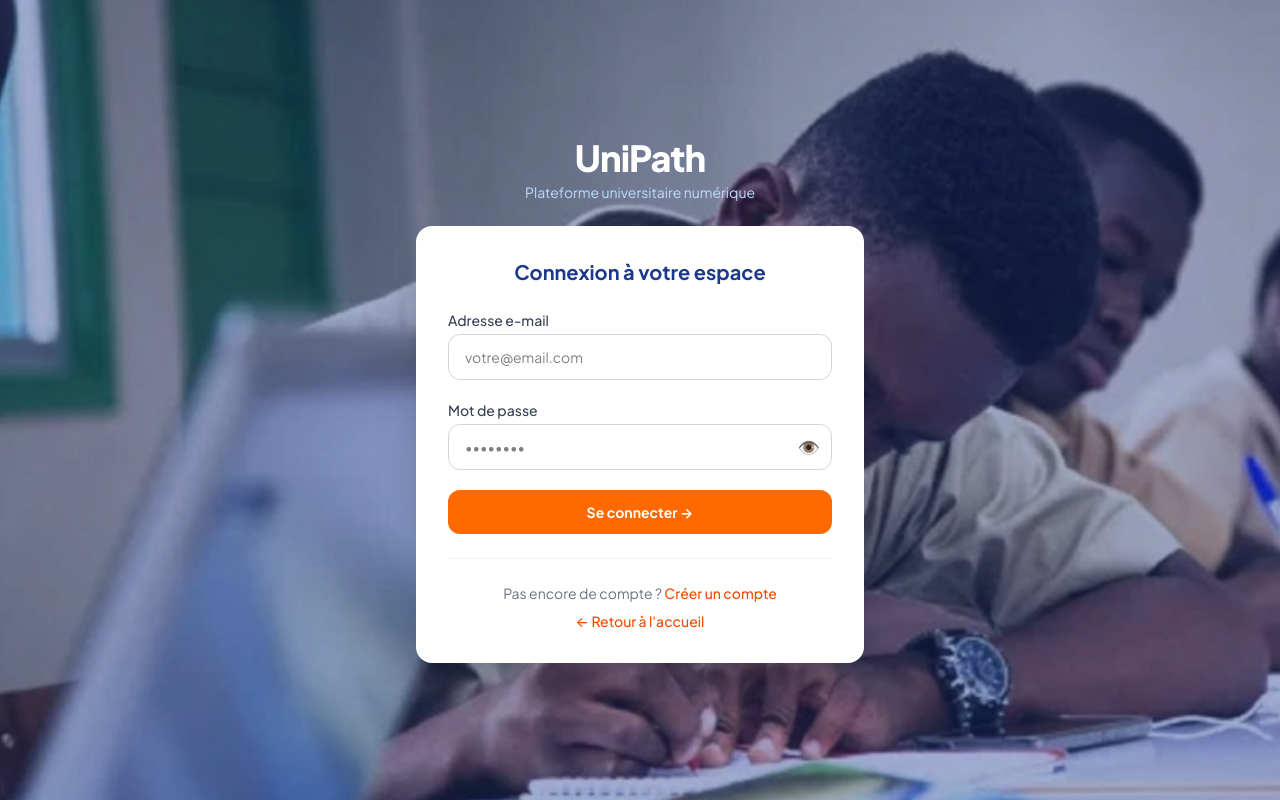
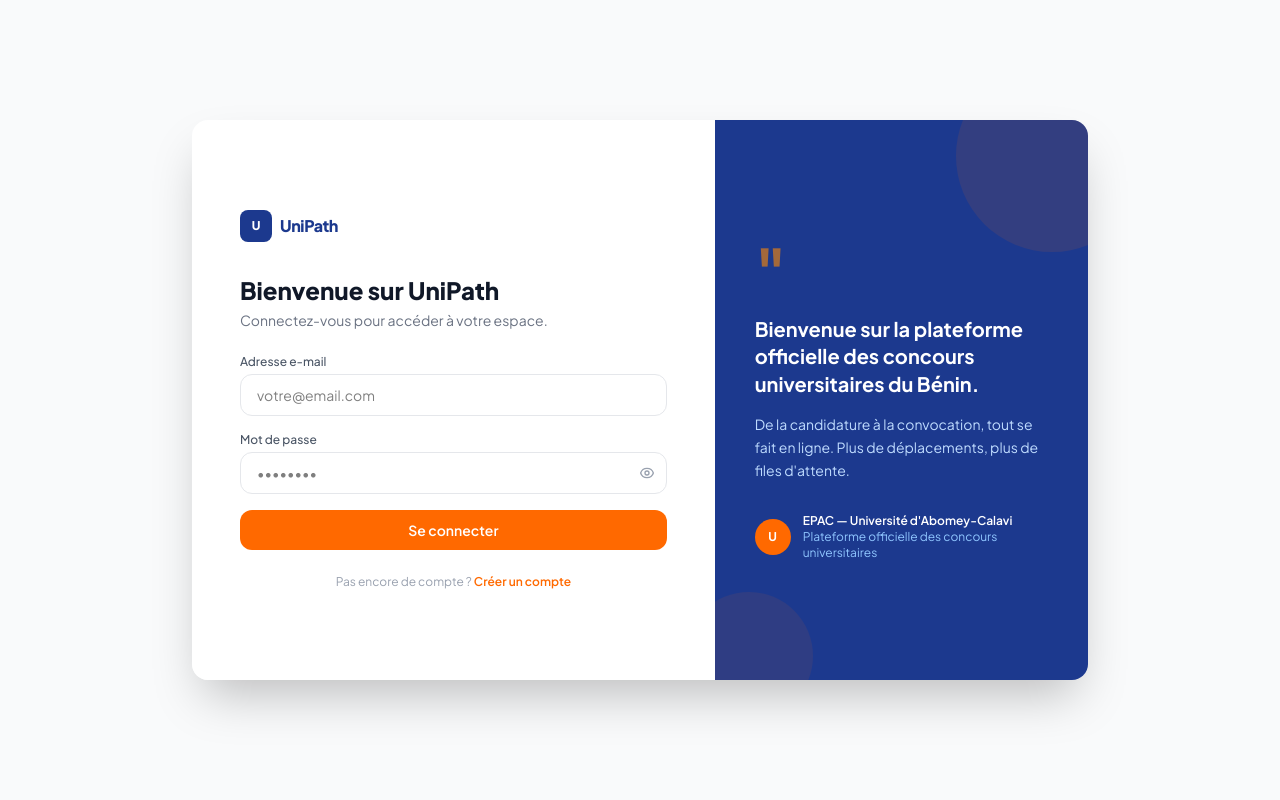
Before and after one commit to VignonCK/unipath-mvp, a React (Vite) app in the folder unipath-front/: page /login in a window 1280 px wide. Built offline with nearby package versions, Linux system fonts and the light colour scheme; no server answers.

Commit message:
feat: page Login redesignee - split screen, message bienvenue/salutations dynamique

```diff
--- a/unipath-front/src/pages/Login.jsx
+++ b/unipath-front/src/pages/Login.jsx
@@ -2,44 +2,56 @@
 import { useState } from 'react';
 import { useNavigate, useLocation } from 'react-router-dom';
 import { authService } from '../services/api';
-import bgImage from '../assets/examen-eleves.jpg';
+
+// Détecter si c'est la première visite (pas de user en localStorage)
+function estPremiereVisite() {
+  return !localStorage.getItem('user');
+}
+
+const MESSAGES = [
+  {
+    titre: "UniPath digitalise votre parcours universitaire.",
+    texte: "De la candidature à la convocation, tout se fait en ligne. Plus de déplacements, plus de files d'attente.",
+    auteur: "EPAC — Université d'Abomey-Calavi",
+    role: "Plateforme officielle des concours universitaires"
+  },
+  {
+    titre: "Vos dossiers, vos concours, votre avenir.",
+    texte: "Déposez vos pièces justificatives, suivez l'état de votre dossier en temps réel et recevez votre convocation directement sur la plateforme.",
+    auteur: "Direction Générale de l'Enseignement Supérieur",
+    role: "Bénin — Année académique 2025-2026"
+  },
+];
 
 export default function Login() {
-  const navigate = useNavigate();
-  const location = useLocation();
+  const navigate  = useNavigate();
+  const location  = useLocation();
 
-  const [email, setEmail] = useState('');
-  const [password, setPassword] = useState('');
+  const [email, setEmail]             = useState(location.state?.email || '');
+  const [password, setPassword]       = useState('');
   const [showPassword, setShowPassword] = useState(false);
-  const [loading, setLoading] = useState(false);
-  const [error, setError] = useState('');
+  const [loading, setLoading]         = useState(false);
+  const [error, setError]             = useState('');
 
   const successMessage = location.state?.message;
+  const messageType    = location.state?.type;
+
+  // Choisir le message du panneau droit
+  const premiereFois = estPremiereVisite();
+  const msg = MESSAGES[0];
 
   const handleSubmit = async (e) => {
     e.preventDefault();
     setLoading(true);
     setError('');
-
     try {
       const data = await authService.login(email, password);
-
-      // Le token et user sont déjà stockés par authService.login
-      // Rediriger selon le rôle
       const userRole = data.user?.role;
-
       switch (userRole) {
-        case 'CANDIDAT':
-          navigate('/dashboard');
-          break;
-        case 'COMMISSION':
-          navigate('/commission');
-          break;
-        case 'DGES':
-          navigate('/dges');
-          break;
-        default:
-          navigate('/dashboard');
+        case 'CANDIDAT':   navigate('/dashboard');  break;
+        case 'COMMISSION': navigate('/commission'); break;
+        case 'DGES':       navigate('/dges');       break;
+        default:           navigate('/dashboard');
       }
     } catch (err) {
       setError(err.message || 'Email ou mot de passe incorrect');
@@ -49,36 +61,32 @@ export default function Login() {
   };
 
   return (
-    <div className='min-h-screen relative flex items-center justify-center p-4'>
+    <div className='min-h-screen bg-gray-50 flex items-center justify-center p-4'>
+      <div className='w-full max-w-4xl flex rounded-2xl overflow-hidden shadow-2xl' style={{ minHeight: 560 }}>
 
-      {/* Image de fond */}
-      <img
-        src={bgImage}
-        alt='background'
-        className='absolute inset-0 w-full h-full object-cover'
-      />
-      {/* Overlay */}
-      <div className='absolute inset-0' style={{backgroundColor: 'rgba(30, 58, 138, 0.4)'}} />
-
-      {/* Carte de connexion */}
-      <div className='relative w-full max-w-md'>
+        {/* ── GAUCHE : Formulaire ── */}
+        <div className='flex-1 bg-white flex flex-col justify-center px-8 py-10 sm:px-12'>
 
           {/* Logo */}
-        <div className='text-center mb-6'>
-          <h1 className='text-4xl font-black text-white tracking-tight'>UniPath</h1>
-          <p className='text-blue-200 text-sm mt-1'>Plateforme universitaire numérique</p>
+          <div className='flex items-center gap-2 mb-8'>
+            <div className='w-8 h-8 bg-blue-900 rounded-lg flex items-center justify-center text-white text-xs font-black'>U</div>
+            <span className='text-base font-black text-blue-900 tracking-tight'>UniPath</span>
           </div>
 
-        {/* Formulaire */}
-        <div className='bg-white rounded-2xl shadow-2xl p-8'>
+          {/* Titre dynamique */}
+          <h1 className='text-2xl font-black text-gray-900 mb-1'>
+            {premiereFois ? 'Bienvenue sur UniPath' : 'Bon retour !'}
+          </h1>
+          <p className='text-gray-500 text-sm mb-6'>
+            {premiereFois
+              ? 'Connectez-vous pour accéder à votre espace.'
+              : 'Connectez-vous à votre compte.'}
+          </p>
 
-          <h2 className='text-xl font-bold text-blue-900 text-center mb-6'>
-            Connexion à votre espace
-          </h2>
-
+          {/* Message de succès / avertissement */}
           {successMessage && (
-            <div className={`px-4 py-3 rounded-lg mb-4 text-sm border ${
-              location.state?.type === 'warning'
+            <div className={`px-4 py-3 rounded-xl mb-4 text-sm border ${
+              messageType === 'warning'
                 ? 'bg-orange-50 border-orange-200 text-orange-700'
                 : 'bg-green-50 border-green-200 text-green-700'
             }`}>
@@ -86,46 +94,51 @@ export default function Login() {
             </div>
           )}
 
+          {/* Erreur */}
           {error && (
-            <div className='bg-red-50 border border-red-200 text-red-700 px-4 py-3 rounded-lg mb-4 text-sm'>
-              ❌ {error}
+            <div className='bg-red-50 border border-red-200 text-red-700 px-4 py-3 rounded-xl mb-4 text-sm'>
+              {error}
             </div>
           )}
 
-          <form onSubmit={handleSubmit} className='space-y-5'>
+          {/* Formulaire */}
+          <form onSubmit={handleSubmit} className='space-y-4'>
             <div>
-              <label className='block text-sm font-medium text-gray-700 mb-1'>
-                Adresse e-mail
-              </label>
+              <label className='block text-xs font-medium text-gray-600 mb-1'>Adresse e-mail</label>
               <input
                 type='email'
                 value={email}
-                onChange={(e) => setEmail(e.target.value)}
-                className='w-full border border-gray-300 rounded-xl px-4 py-3 focus:outline-none focus:ring-2 focus:ring-orange-500 text-sm'
+                onChange={e => setEmail(e.target.value)}
+                className='w-full border border-gray-200 rounded-xl px-4 py-2.5 text-sm focus:outline-none focus:border-orange-500 focus:ring-1 focus:ring-orange-500'
                 placeholder='votre@email.com'
                 required
               />
             </div>
 
             <div>
-  <label className='block text-sm font-medium text-gray-700 mb-1'>
-    Mot de passe
-  </label>
+              <div className='flex items-center justify-between mb-1'>
+                <label className='text-xs font-medium text-gray-600'>Mot de passe</label>
+              </div>
               <div className='relative'>
                 <input
                   type={showPassword ? 'text' : 'password'}
                   value={password}
-      onChange={(e) => setPassword(e.target.value)}
-      className='w-full border border-gray-300 rounded-xl px-4 py-3 pr-12 focus:outline-none focus:ring-2 focus:ring-orange-500 text-sm'
+                  onChange={e => setPassword(e.target.value)}
+                  className='w-full border border-gray-200 rounded-xl px-4 py-2.5 pr-10 text-sm focus:outline-none focus:border-orange-500 focus:ring-1 focus:ring-orange-500'
                   placeholder='••••••••'
                   required
                 />
                 <button
                   type='button'
                   onClick={() => setShowPassword(!showPassword)}
-      className='absolute right-3 top-1/2 -translate-y-1/2 text-gray-400 hover:text-gray-600 text-lg'
+                  className='absolute right-3 top-1/2 -translate-y-1/2 text-gray-400 hover:text-gray-600'
                 >
-      {showPassword ? '🙈' : '👁️'}
+                  <svg className='w-4 h-4' fill='none' stroke='currentColor' viewBox='0 0 24 24'>
+                    {showPassword
+                      ? <path strokeLinecap='round' strokeLinejoin='round' strokeWidth={2} d='M13.875 18.825A10.05 10.05 0 0112 19c-4.478 0-8.268-2.943-9.543-7a9.97 9.97 0 011.563-3.029m5.858.908a3 3 0 114.243 4.243M9.878 9.878l4.242 4.242M9.88 9.88l-3.29-3.29m7.532 7.532l3.29 3.29M3 3l3.59 3.59m0 0A9.953 9.953 0 0112 5c4.478 0 8.268 2.943 9.543 7a10.025 10.025 0 01-4.132 5.411m0 0L21 21' />
+                      : <path strokeLinecap='round' strokeLinejoin='round' strokeWidth={2} d='M15 12a3 3 0 11-6 0 3 3 0 016 0z M2.458 12C3.732 7.943 7.523 5 12 5c4.478 0 8.268 2.943 9.542 7-1.274 4.057-5.064 7-9.542 7-4.477 0-8.268-2.943-9.542-7z' />
+                    }
+                  </svg>
                 </button>
               </div>
             </div>
@@ -133,26 +146,52 @@ export default function Login() {
             <button
               type='submit'
               disabled={loading}
-              className='w-full bg-orange-500 text-white py-3 rounded-xl hover:bg-orange-600 font-bold text-sm disabled:opacity-50 transition'
+              className='w-full bg-orange-500 text-white py-2.5 rounded-xl font-semibold text-sm hover:bg-orange-600 transition disabled:opacity-50'
             >
-              {loading ? 'Connexion en cours...' : 'Se connecter →'}
+              {loading ? 'Connexion...' : 'Se connecter'}
             </button>
           </form>
 
-          <div className='mt-6 pt-6 border-t border-gray-100 space-y-2 text-center'>
-            <p className='text-sm text-gray-500'>
+          <p className='text-center text-xs text-gray-400 mt-6'>
             Pas encore de compte ?{' '}
-              <a href='/register' className='text-orange-600 font-medium hover:underline'>
-                Créer un compte
-              </a>
-            </p>
-            <p className='text-sm text-gray-500'>
-              <a href='/' className='text-orange-600 font-medium hover:underline'>
-                ← Retour à l'accueil
-              </a>
+            <a href='/register' className='text-orange-500 font-semibold hover:underline'>Créer un compte</a>
           </p>
         </div>
 
+        {/* ── DROITE : Message ── */}
+        <div className='hidden md:flex w-5/12 bg-blue-900 flex-col justify-center px-10 py-10 relative overflow-hidden'>
+          {/* Blobs décoratifs */}
+          <div className='absolute top-[-60px] right-[-60px] w-48 h-48 rounded-full bg-orange-500/10' />
+          <div className='absolute bottom-[-40px] left-[-30px] w-32 h-32 rounded-full bg-orange-500/8' />
+
+          <div className='relative z-10'>
+            {/* Guillemet */}
+            <div className='text-orange-400 text-6xl font-black leading-none mb-4 opacity-60'>"</div>
+
+            {/* Message dynamique */}
+            <h2 className='text-white text-xl font-bold leading-snug mb-4'>
+              {premiereFois
+                ? 'Bienvenue sur la plateforme officielle des concours universitaires du Bénin.'
+                : 'Bon retour ! Vos concours et votre dossier vous attendent.'}
+            </h2>
+
+            <p className='text-blue-200 text-sm leading-relaxed mb-8'>
+              {premiereFois
+                ? msg.texte
+                : 'Consultez l\'état de vos inscriptions, déposez vos pièces manquantes et téléchargez votre convocation en quelques clics.'}
+            </p>
+
+            {/* Auteur */}
+            <div className='flex items-center gap-3'>
+              <div className='w-9 h-9 rounded-full bg-orange-500 flex items-center justify-center text-white text-xs font-bold flex-shrink-0'>
+                U
+              </div>
+              <div>
+                <p className='text-white text-xs font-semibold'>{msg.auteur}</p>
+                <p className='text-blue-300 text-xs'>{msg.role}</p>
+              </div>
+            </div>
+          </div>
         </div>
 
       </div>
```
Lines whose indentation alone changed are shown as unchanged.
